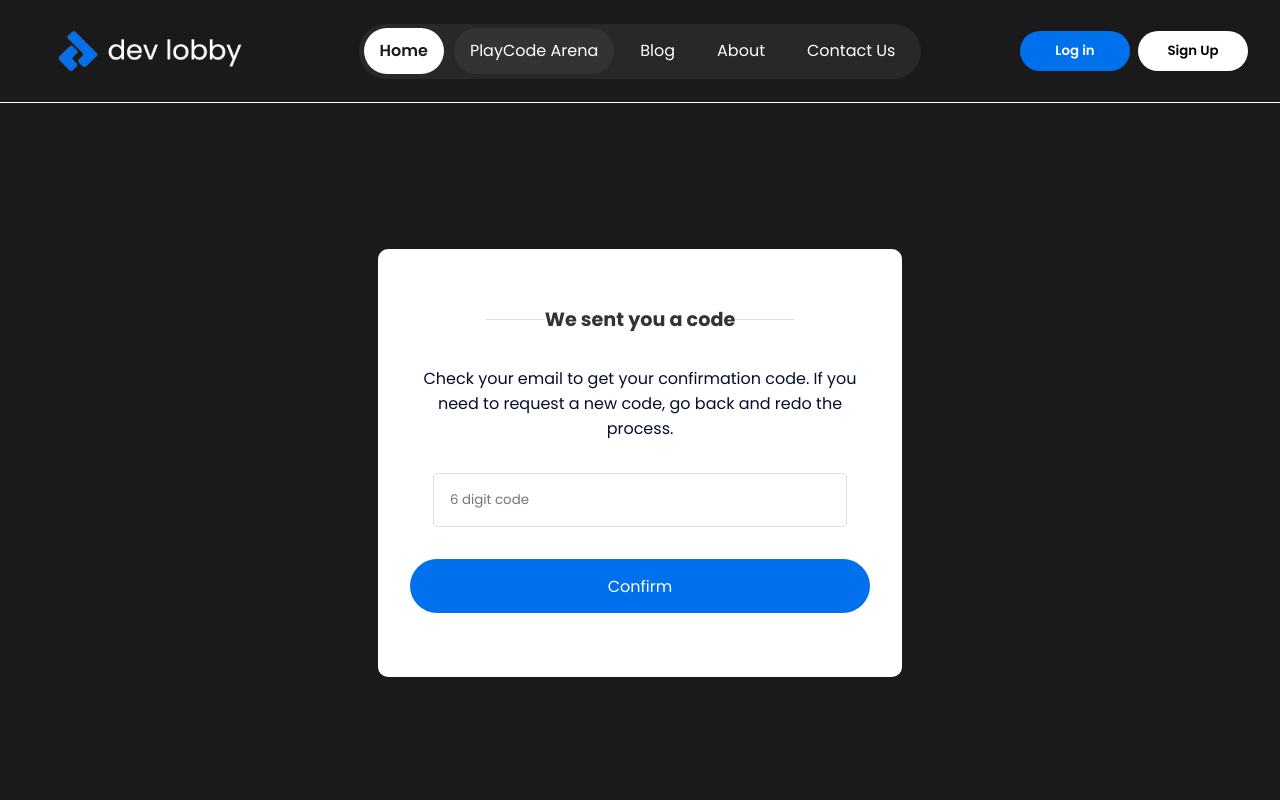
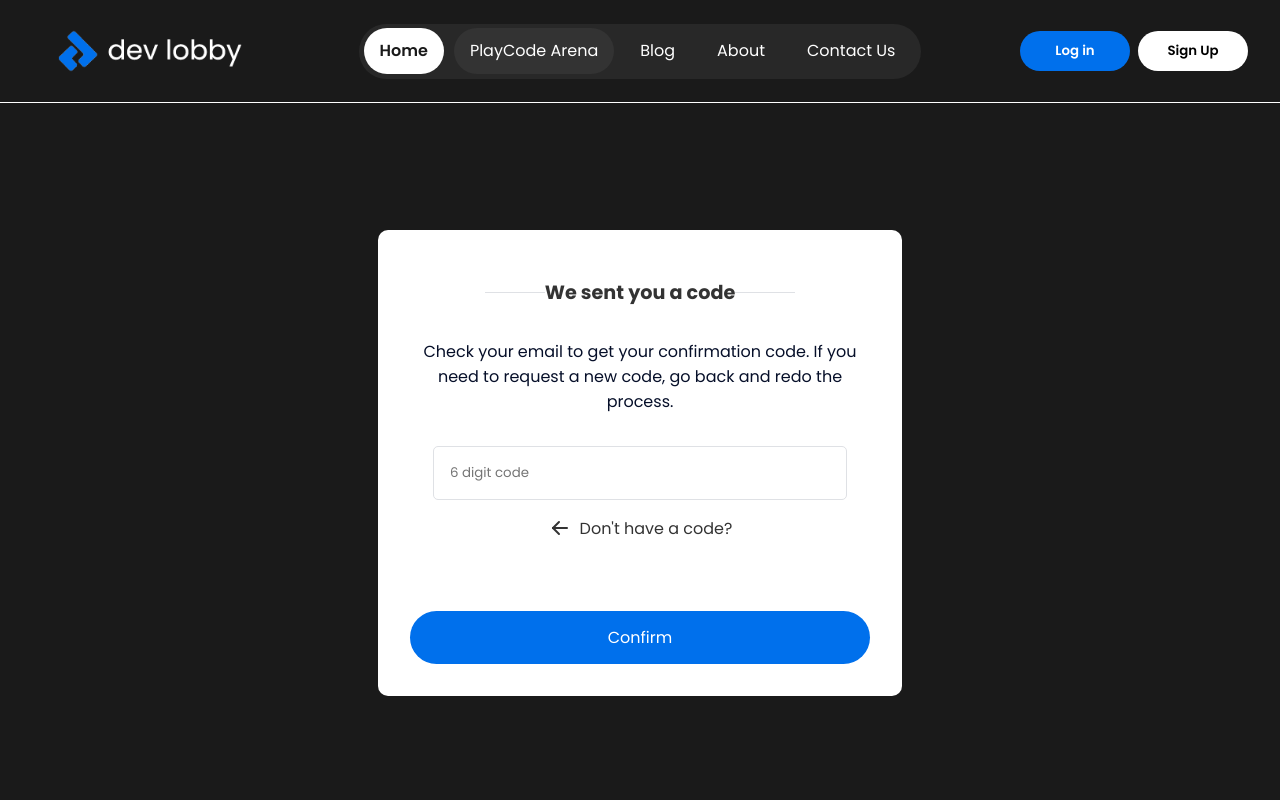
Before and after one commit to edberv1/DevLobby, a React (Create React App) app: page /login/reset in a window 1280 px wide. Both pictures are taken after a click on the element "Already have the code?". Shown: the top 800 px of the page. Built offline with nearby package versions, Linux system fonts and the light colour scheme.

Commit message:
Improvements:
Add next and back buttons
Prevent route access if user is logged in

```diff
--- a/src/components/molecules/ResetPasswordConfirmForm/index.jsx
+++ b/src/components/molecules/ResetPasswordConfirmForm/index.jsx
@@ -3,6 +3,7 @@ import React from 'react'
 const ResetPasswordConfirm = ({
   error,
   verificationCode,
+  triggerCodeSent,
   notFound,
   handleChange,
   onButtonClick
@@ -27,6 +28,27 @@ const ResetPasswordConfirm = ({
           required
           onChange={handleChange}
         />
+        <div onClick={triggerCodeSent} className='code-enter'>
+          <span>
+            <svg
+              width='24'
+              height='24'
+              viewBox='0 0 24 24'
+              fill='none'
+              stroke='currentColor'
+              strokeWidth='2'
+              strokeLinecap='round'
+              strokeLinejoin='round'
+              className='icon-tabler-arrow-left'
+            >
+              <path stroke='none' d='M0 0h24v24H0z' fill='none' />
+              <path d='M5 12l14 0' />
+              <path d='M5 12l6 6' />
+              <path d='M5 12l6 -6' />
+            </svg>
+          </span>
+          Don't have a code?
+        </div>
       </div>
       {!!notFound && <div className='notFoundMessage'>{notFound}</div>}
       <button onClick={onButtonClick} className='next-btn'>
--- a/src/components/molecules/ResetPasswordForm/index.jsx
+++ b/src/components/molecules/ResetPasswordForm/index.jsx
@@ -30,7 +30,25 @@ const ResetPasswordForm = ({
         />
       </div>
       <div onClick={triggerCodeSent} className='code-enter'>
-        Already have the code?
+        Already have the code?{' '}
+        <span>
+          <svg
+            width='24'
+            height='24'
+            viewBox='0 0 24 24'
+            fill='none'
+            stroke='currentColor'
+            strokeWidth='2'
+            strokeLinecap='round'
+            strokeLinejoin='round'
+            className='icon icon-tabler icons-tabler-outline icon-tabler-arrow-right'
+          >
+            <path stroke='none' d='M0 0h24v24H0z' fill='none' />
+            <path d='M5 12l14 0' />
+            <path d='M13 18l6 -6' />
+            <path d='M13 6l6 6' />
+          </svg>
+        </span>
       </div>
       {!!notFound && <div className='notFoundMessage'>{notFound}</div>}
       <button onClick={onButtonClick} className='next-btn'>
--- a/src/components/organisms/PasswordReset/PasswordReset.scss
+++ b/src/components/organisms/PasswordReset/PasswordReset.scss
@@ -15,8 +15,7 @@ $secondary-color: #1310e9;
   .reset-form {
     background: white;
     border-radius: 10px;
-    padding: 2.5rem 2rem;
-    padding-bottom: 4rem;
+    padding: 2rem 2rem 2rem;
     width: 100%;
     max-width: 460px;
     text-align: center;
@@ -73,7 +72,9 @@ $secondary-color: #1310e9;
       font-size: 1rem;
       margin: 0rem 0rem 3rem;
       color: #333333;
-
+      display: flex;
+      justify-content: center;
+      gap: 0.5rem;
       &:hover {
         cursor: pointer;
         color: black;
--- a/src/components/organisms/PasswordReset/index.jsx
+++ b/src/components/organisms/PasswordReset/index.jsx
@@ -1,8 +1,10 @@
-import React, { useState } from 'react'
+import React, { useContext, useEffect, useState } from 'react'
 import './PasswordReset.scss'
 import ResetPasswordForm from '../../molecules/ResetPasswordForm'
 import ResetPasswordConfirm from '../../molecules/ResetPasswordConfirmForm'
 import { AuthService } from '../../../services/AuthService'
+import { AuthContext } from '../../../utils/AuthContext'
+import { useNavigate } from 'react-router-dom'
 
 const PasswordReset = () => {
   const [email, setEmail] = useState({ email: '' })
@@ -10,6 +12,15 @@ const PasswordReset = () => {
   const [codeSent, setCodeSent] = useState(false)
   const [error, setError] = useState('')
   const [notFoundMessage, setNotFoundMessage] = useState('')
+  const { isLoggedIn } = useContext(AuthContext)
+  const navigate = useNavigate()
+
+  useEffect(() => {
+    if (isLoggedIn) {
+      navigate('/')
+    }
+    // eslint-disable-next-line
+  }, [isLoggedIn])
 
   function handleEmailChange (e) {
     setEmail({ email: e.target.value })
@@ -88,6 +99,7 @@ const PasswordReset = () => {
             handleChange={handleCodeChange}
             error={error}
             setError={setError}
+            triggerCodeSent={triggerCodeSent}
             notFound={notFoundMessage}
             setNotFound={setNotFoundMessage}
             onButtonClick={triggerCodeSent}
```
